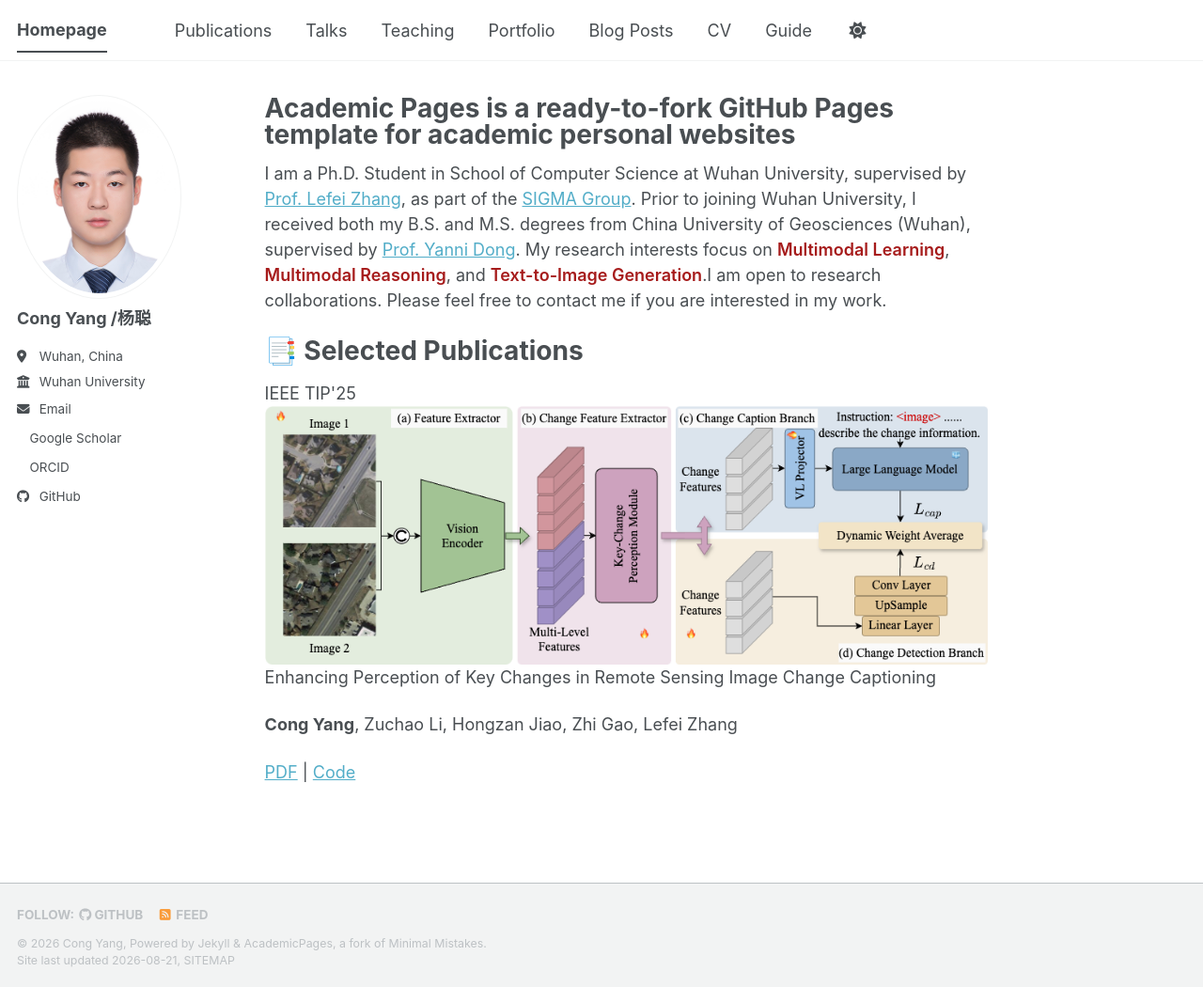
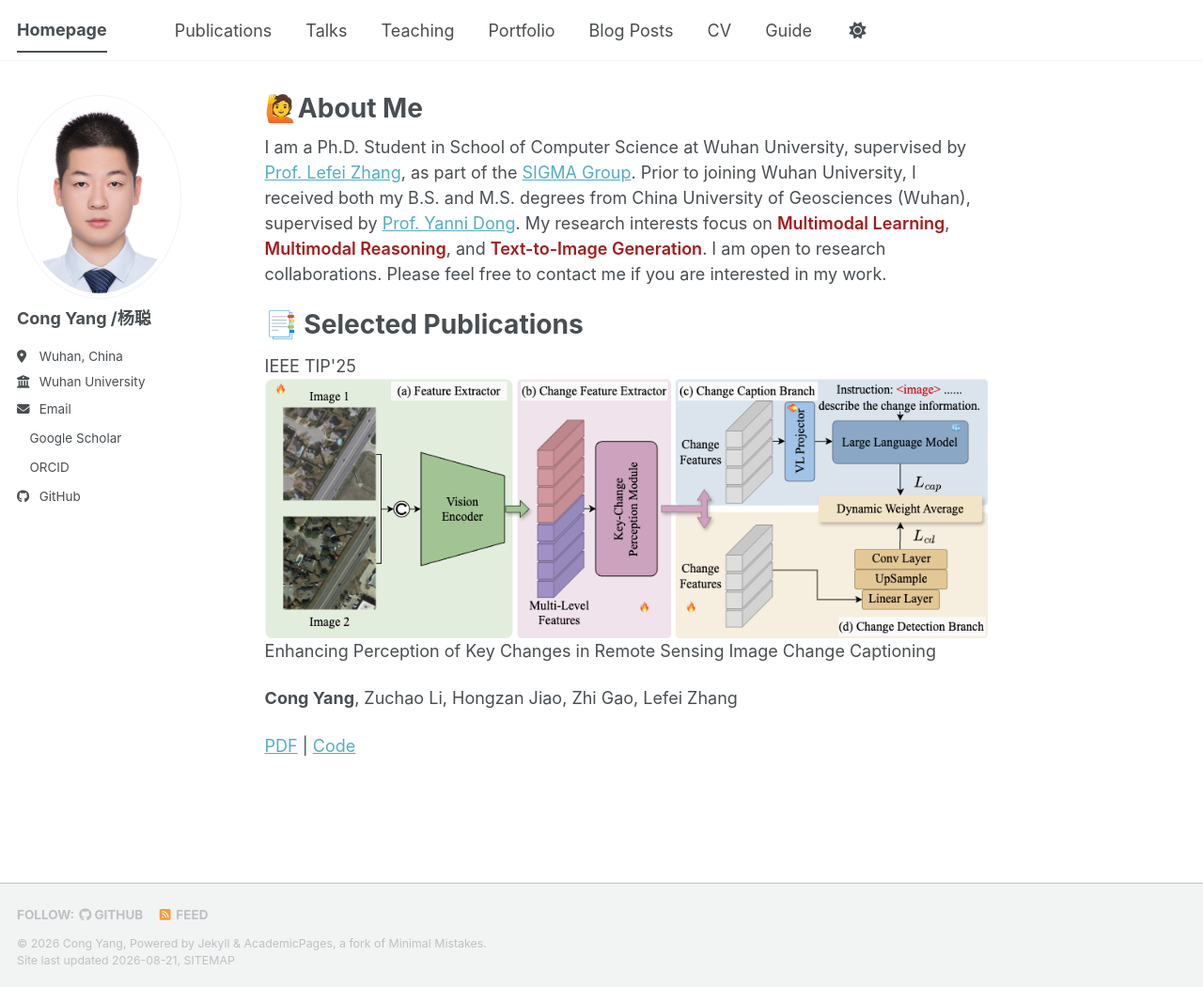
Before and after one commit to yangcong356/yangcong356.github.io, a Jekyll site: the page built from _pages/about.md, in a window 1280 px wide and 1050 px high. Shown: the whole window at 94% size. Built offline with Jekyll 4.4.1, drawn with Linux system fonts in a browser that asks for light colours; a style sheet for code colours, icons or effects is not loaded.

Commit message:
Update about.md

```diff
--- a/_pages/about.md
+++ b/_pages/about.md
@@ -1,6 +1,6 @@
 ---
 permalink: /
-title: "Academic Pages is a ready-to-fork GitHub Pages template for academic personal websites"
+title: "🙋About Me"
 author_profile: true
 redirect_from:
   - /about/
@@ -9,7 +9,7 @@ redirect_from:
 
 I am a Ph.D. Student in School of Computer Science at Wuhan University, supervised by [Prof. Lefei Zhang](https://scholar.google.com/citations?user=BLKHwNwAAAAJ&hl=en&oi=ao), as part of the [SIGMA Group](https://sigma.whu.edu.cn/). Prior to joining Wuhan University, I received both my B.S. and M.S. degrees from China University of Geosciences (Wuhan), supervised by [Prof. Yanni Dong](https://rsit.whu.edu.cn/about.htm). My research interests focus on <span style="color: #a61b1b; font-weight: 600;">Multimodal Learning</span>,
 <span style="color: #a61b1b; font-weight: 600;">Multimodal Reasoning</span>, and
-<span style="color: #a61b1b; font-weight: 600;">Text-to-Image Generation</span>.I am open to research collaborations. Please feel free to contact me if you are interested in my work.
+<span style="color: #a61b1b; font-weight: 600;">Text-to-Image Generation</span>. I am open to research collaborations. Please feel free to contact me if you are interested in my work.
 
 📑 Selected Publications
 ======
```
